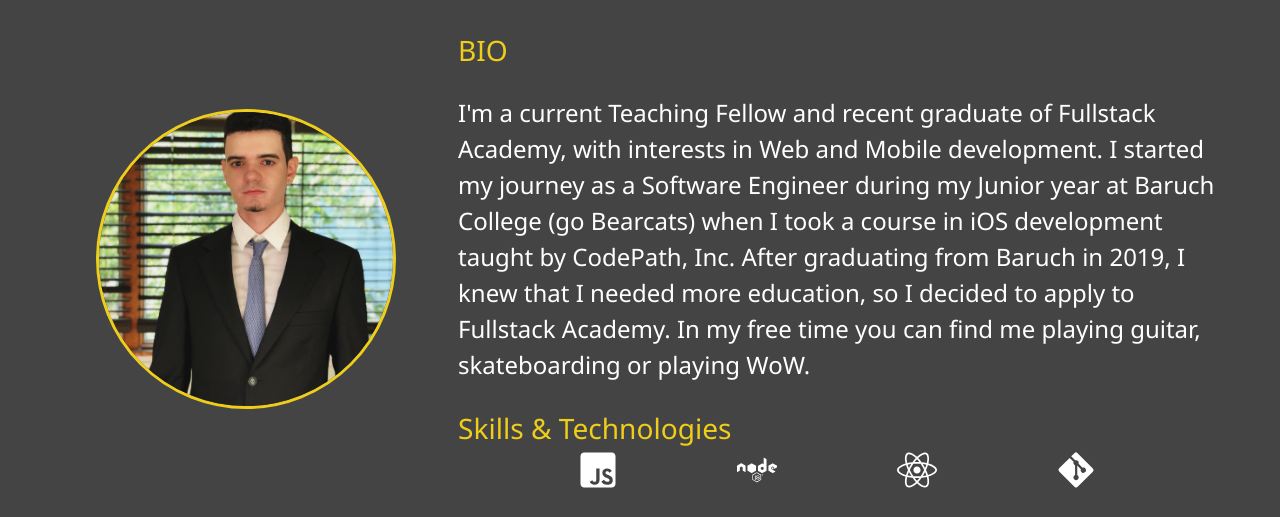
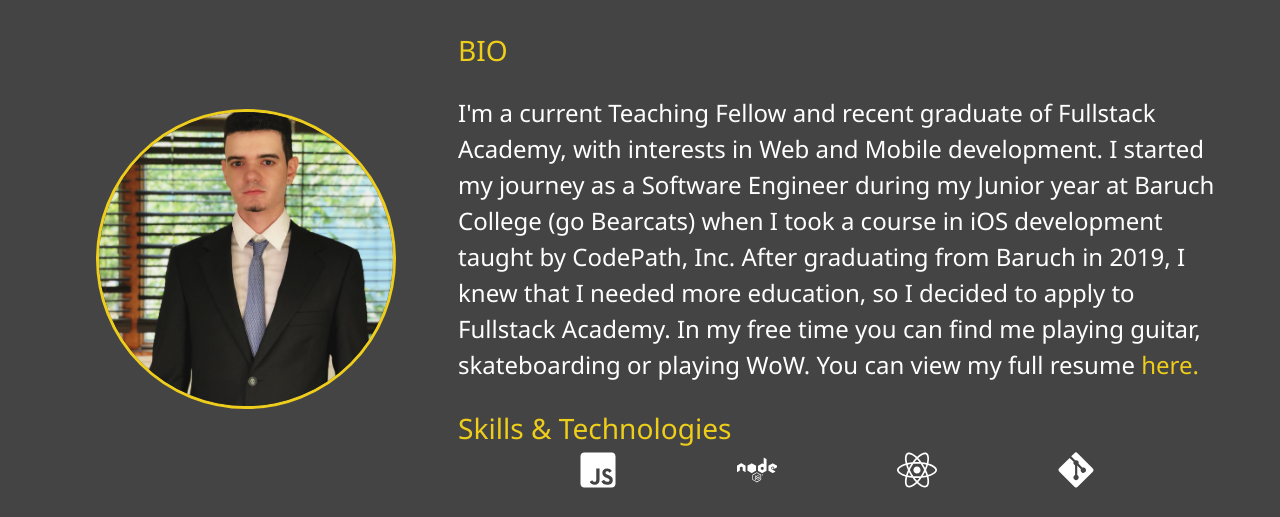
Before and after one commit to MikeMcmanus95/Mikedoesthing.com, a Gatsby site: page /about in a window 1280 px wide. Shown: the part 253-770 px from the top of the page. Built offline with nearby package versions, Linux system fonts and the light colour scheme; Gatsby itself is replaced by a stand-in of ours.

Commit message:
add: Resume link to about page

```diff
--- a/src/pages/about.js
+++ b/src/pages/about.js
@@ -2,9 +2,12 @@ import React from "react"
 import SEO from "../components/seo"
 import Layout from "../components/layout"
 import Image from "../components/image"
+import { Link } from "gatsby"
 import { FaJsSquare, FaNode, FaReact, FaGitAlt } from "react-icons/fa"
 
-const About = () => {
+const About = ({ data }) => {
+  const resumePath = data?.allFile?.edges[0]?.node?.publicURL
+
   return (
     <div>
       <Layout pageId="about">
@@ -25,7 +28,10 @@ const About = () => {
               taught by CodePath, Inc. After graduating from Baruch in 2019, I
               knew that I needed more education, so I decided to apply to
               Fullstack Academy. In my free time you can find me playing guitar,
-              skateboarding or playing WoW.
+              skateboarding or playing WoW. You can view my full resume{" "}
+              <Link className="text-secondary" to={resumePath}>
+                here.
+              </Link>
             </p>
             <h3 className="text-secondary">Skills & Technologies</h3>
             <div className="skills">
@@ -74,4 +80,16 @@ const About = () => {
   )
 }
 
+export const resumeQuery = graphql`
+  {
+    allFile(filter: { extension: { eq: "pdf" } }) {
+      edges {
+        node {
+          publicURL
+        }
+      }
+    }
+  }
+`
+
 export default About
--- a/src/pages/index.js
+++ b/src/pages/index.js
@@ -37,7 +37,7 @@ const IndexPage = ({ data }) => {
   )
 }
 
-export const indexQuery = graphql`
+export const resumeQuery = graphql`
   {
     allFile(filter: { extension: { eq: "pdf" } }) {
       edges {
```
